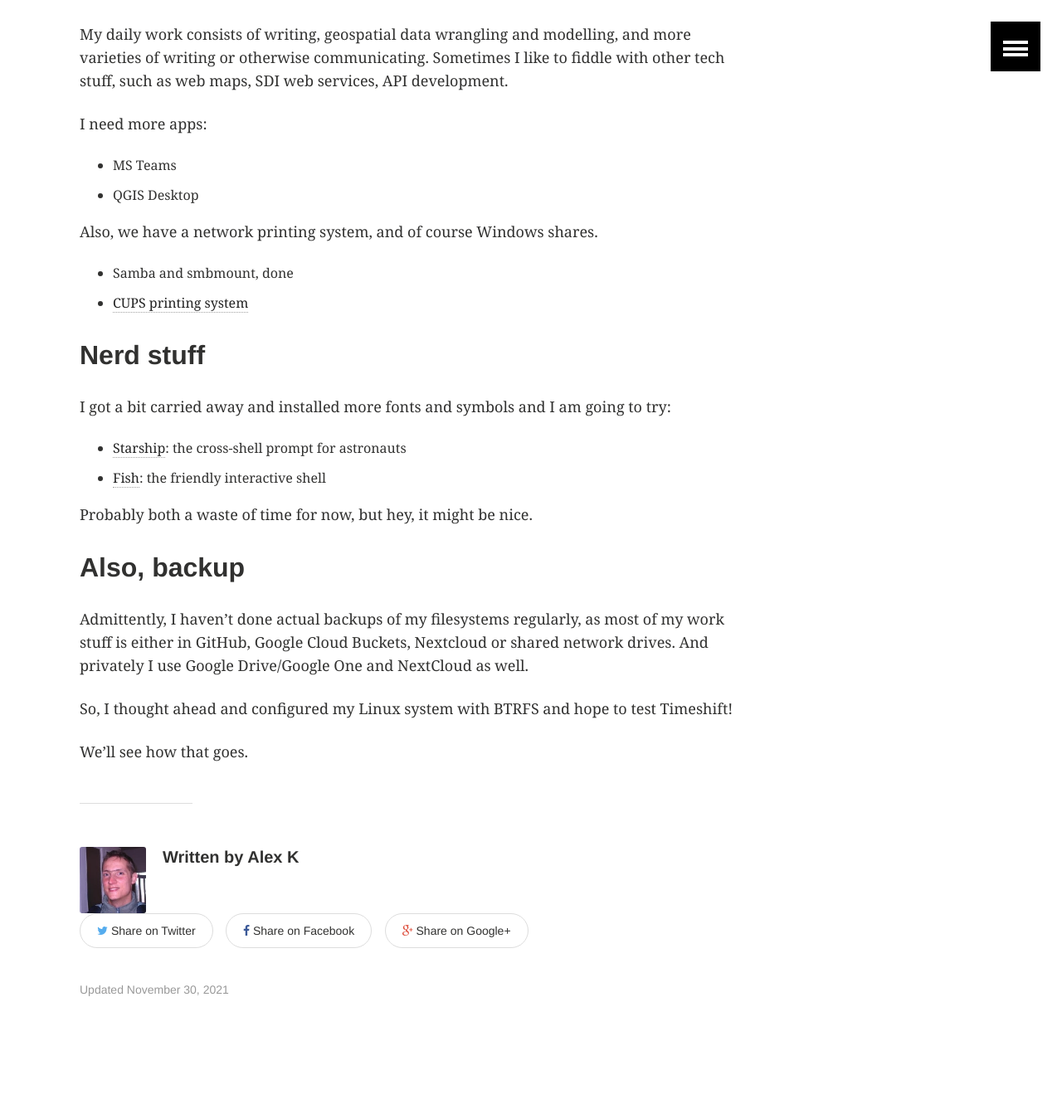
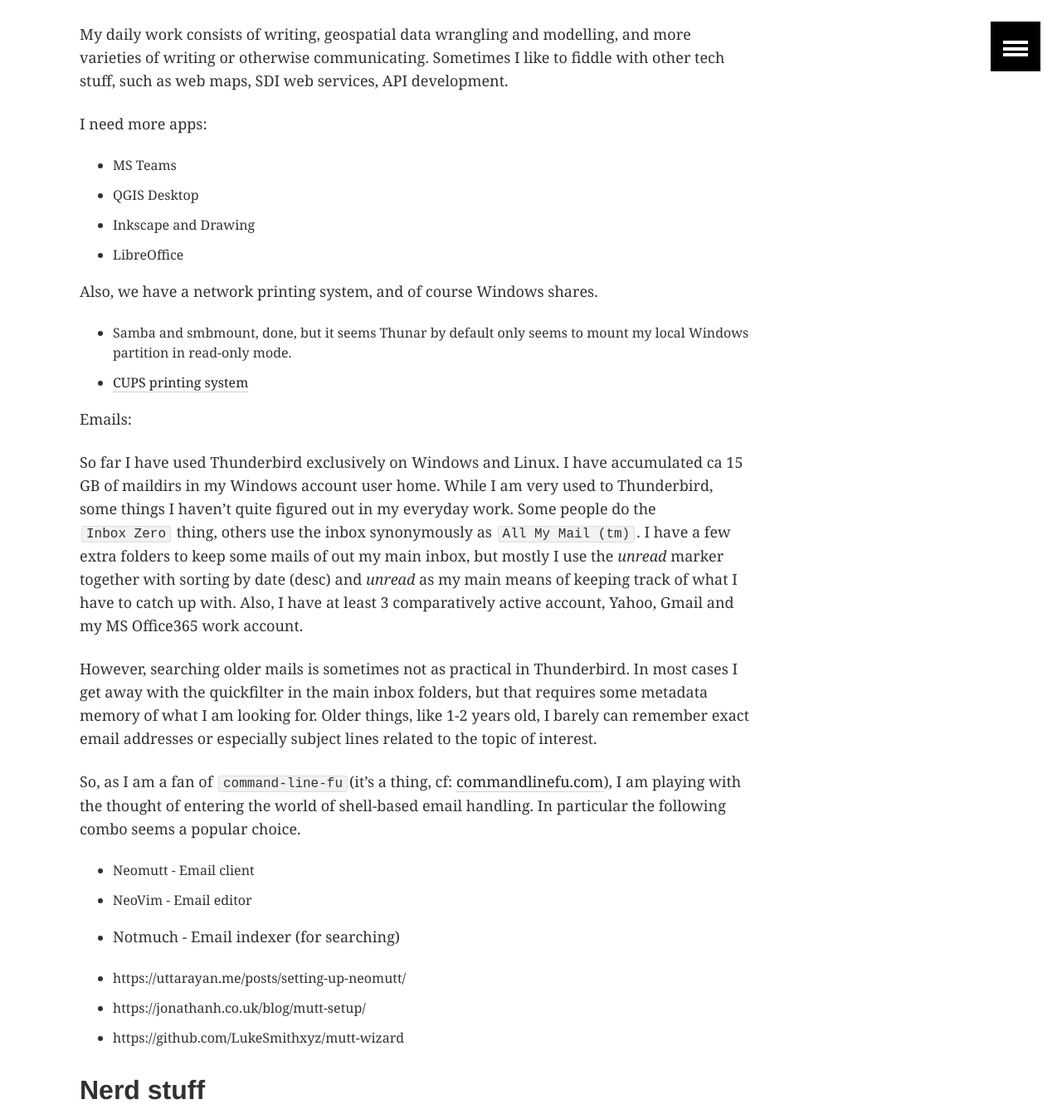
Before and after one commit to allixender/allixender.github.io, a Jekyll site: the page built from _posts/articles/2021-11-30-back-to-linux-series3.md, in a window 1280 px wide and 1400 px high, scrolled down 492 px, cut to the strip 0-1337 px from the top of the window. Shown: the whole strip at 83% size. Built offline with Jekyll 4.4.1, drawn with Linux system fonts in a browser that asks for light colours; some of the changed text lies outside the part shown.

Commit message:
updates day 3

```diff
--- a/_posts/articles/2021-11-30-back-to-linux-series3.md
+++ b/_posts/articles/2021-11-30-back-to-linux-series3.md
@@ -21,12 +20,30 @@ I need more apps:
 
 - MS Teams
 - QGIS Desktop
+- Inkscape and Drawing
+- LibreOffice
 
 Also, we have a network printing system, and of course Windows shares.
 
-- Samba and smbmount, done
+- Samba and smbmount, done, but it seems Thunar by default only seems to mount my local Windows partition in read-only mode.
 - [CUPS printing system](https://discovery.endeavouros.com/printers/printers/2021/03/)
 
+Emails:
+
+So far I have used Thunderbird exclusively on Windows and Linux. I have accumulated ca 15 GB of maildirs in my Windows account user home. While I am very used to Thunderbird, some things I haven't quite figured out in my everyday work.
+Some people do the `Inbox Zero` thing, others use the inbox synonymously as `All My Mail (tm)`. I have a few extra folders to keep some mails of out my main inbox, but mostly I use the *unread* marker together with sorting by date (desc) and *unread* as my main means of keeping track of what I have to catch up with. Also, I have at least 3 comparatively active account, Yahoo, Gmail and my MS Office365 work account.
+
+However, searching older mails is sometimes not as practical in Thunderbird. In most cases I get away with the quickfilter in the main inbox folders, but that requires some metadata memory of what I am looking for. Older things, like 1-2 years old, I barely can remember exact email addresses or especially subject lines related to the topic of interest.
+
+So, as I am a fan of `command-line-fu`(it's a thing, cf: [commandlinefu.com](https://www.commandlinefu.com/)), I am playing with the thought of entering the world of shell-based email handling. In particular the following combo seems a popular choice.
+
+- Neomutt - Email client
+- NeoVim - Email editor
+- Notmuch - Email indexer (for searching)
+
+- https://uttarayan.me/posts/setting-up-neomutt/
+- https://jonathanh.co.uk/blog/mutt-setup/
+- https://github.com/LukeSmithxyz/mutt-wizard
 
 ## Nerd stuff
 
@@ -37,10 +54,21 @@ I got a bit carried away and installed more fonts and symbols and I am going to
 
 Probably both a waste of time for now, but hey, it might be nice.
 
+Also, I love vim, I'll give `nvim` a short over the next time. I guess, it won't be much of a difference, since I don't do much magic with `vim` plugins ... yet :-) Here are some links to try, I am really keen on checking that out myself:
+
+- [NeoVim and must-have plugins](https://jdhao.github.io/2018/12/24/centos_nvim_install_use_guide_en/)
+- [VimPlug, popular vim plugins manager](https://github.com/junegunn/vim-plug)
+- [NeoVim as Python IDE](https://ramezanpour.net/post/2021/04/24/My-ultimate-Neovim-configuration-for-Python-development)
+- [Pynvim, a Neovim Python API thing](https://pynvim.readthedocs.io/en/latest/usage/python-plugin-api.html)
+- [NeoVim Rust](https://sharksforarms.dev/posts/neovim-rust/)
+- [Rust tooling for nvim](https://github.com/simrat39/rust-tools.nvim)
+
 ## Also, backup
 
-Admittently, I haven't done actual backups of my filesystems regularly, as most of my work stuff is either in GitHub, Google Cloud Buckets, Nextcloud or shared network drives. And privately I use Google Drive/Google One and NextCloud as well.
+Admittedly, I haven't done actual backups of my file systems regularly, as most of my work stuff is either in GitHub, Google Cloud Buckets, Nextcloud or shared network drives. And privately I use Google Drive/Google One and NextCloud as well.
 
 So, I thought ahead and configured my Linux system with BTRFS and hope to test Timeshift!
 
+![joplin](/images/timeshift_snapshot_2021-11-30.png)
+
 We'll see how that goes.
```
Also changed, not shown: other parts of _posts/articles/2021-11-30-back-to-linux-series3.md (+1 -2 lines), _posts/articles/2021-11-29-back-to-linux-series2.md (+2 -8 lines), images/timeshift_snapshot_2021-11-30.png (added), 1 other file.
